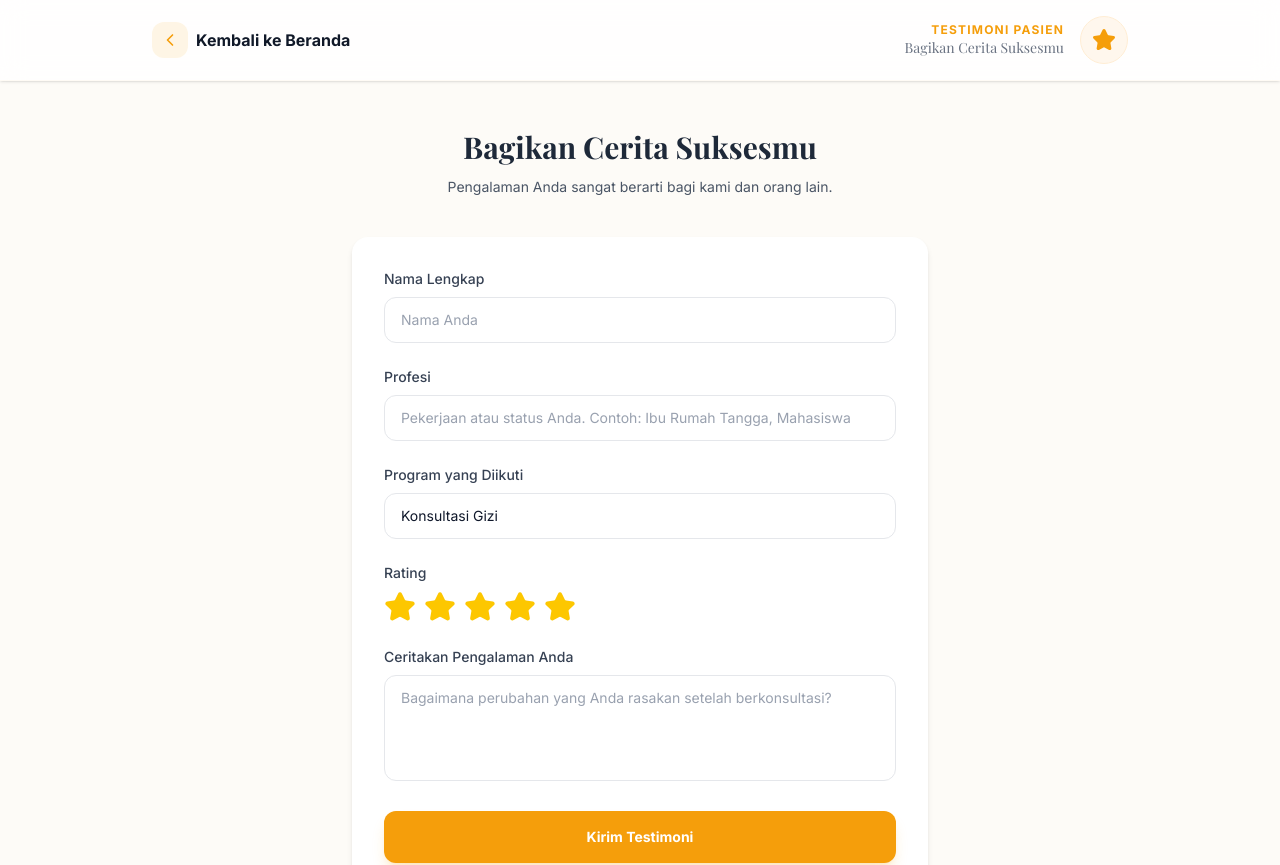
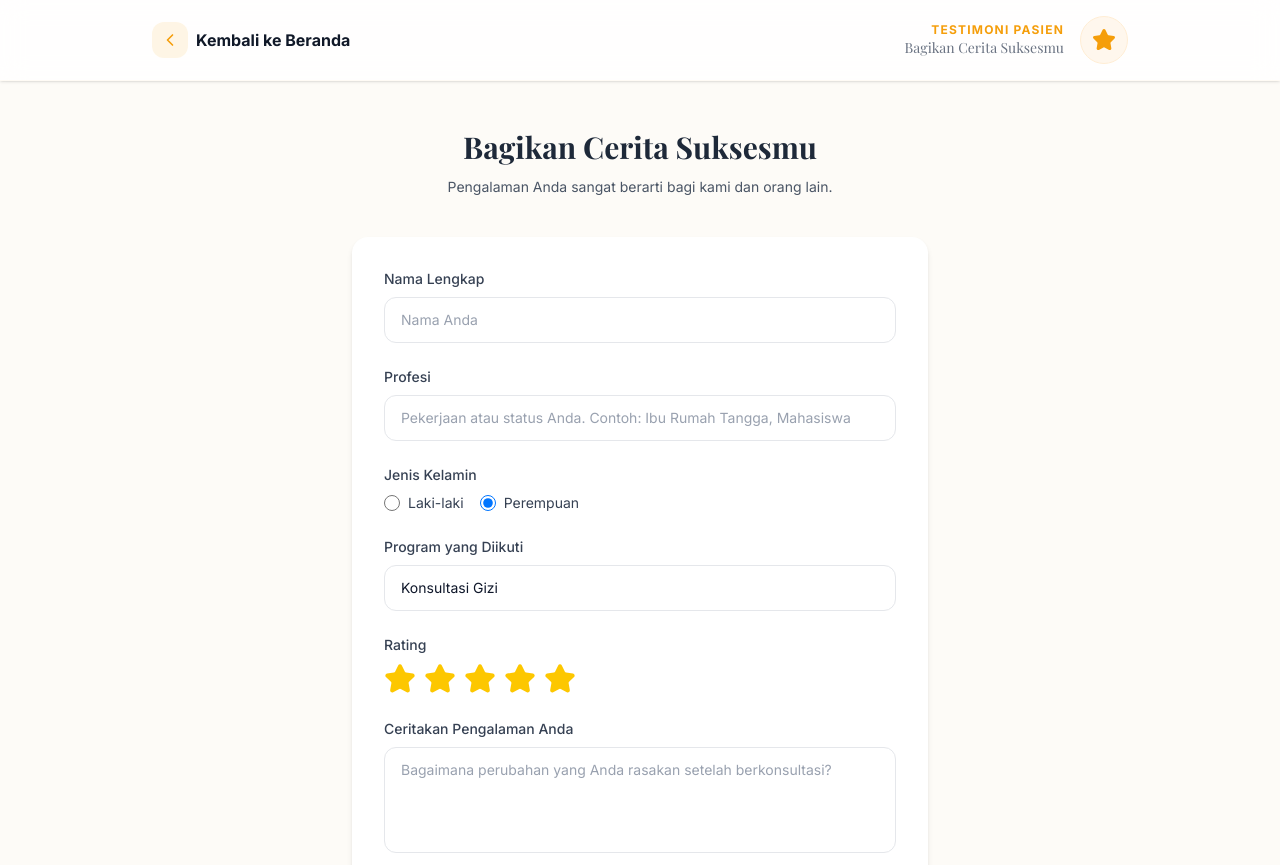
Before and after one commit to dhianharyono/zahrakrisnadi, a Next.js app: page /testimonials in a window 1280 px wide. Shown: the top 865 px of the page. Built offline with nearby package versions, Linux system fonts and the light colour scheme; a web font is replaced by a local one.

Commit message:
feat(testimonial): adjustment avatar and add field gender

```diff
--- a/src/app/admin/testimonials/page.tsx
+++ b/src/app/admin/testimonials/page.tsx
@@ -14,6 +14,7 @@ type Testimonial = {
   role: string;
   message: string;
   rating: number;
+  gender?: 'l' | 'p';
   isVisible: boolean;
   createdAt: string;
   [key: string]: any;
@@ -39,9 +40,23 @@ export default function AdminTestimonials() {
     program: 'Konsultasi Gizi',
     message: '',
     rating: 5,
+    gender: 'p' as 'l' | 'p',
     isVisible: true,
   });
   const [hoverRating, setHoverRating] = useState(0);
+
+  const getAvatarUrl = (name: string, gender?: string) => {
+    const seed = encodeURIComponent(name);
+
+    if (gender === 'l') {
+      return `https://api.dicebear.com/7.x/micah/svg?seed=${seed}&facialHairProbability=30&hair=dougFunny,fonze,mrClean,mrT&backgroundColor=b6e3f4`;
+    }
+    if (gender === 'p') {
+      return `https://api.dicebear.com/7.x/micah/svg?seed=${seed}&facialHairProbability=0&hair=full,pixie,dannyPhantom&backgroundColor=ffdfbf`;
+    }
+
+    return `https://api.dicebear.com/7.x/notionists/svg?seed=${seed}&backgroundColor=e1f5fe`;
+  };
 
   useEffect(() => {
     fetchTestimonials();
@@ -123,6 +138,7 @@ export default function AdminTestimonials() {
       program: testimonial.program,
       message: testimonial.message,
       rating: testimonial.rating,
+      gender: testimonial.gender || 'p',
       isVisible: testimonial.isVisible,
     });
     setEditingId(testimonial._id);
@@ -155,6 +171,7 @@ export default function AdminTestimonials() {
           program: 'Konsultasi Gizi',
           message: '',
           rating: 5,
+          gender: 'p',
           isVisible: true,
         });
         toast.success(
@@ -181,6 +198,7 @@ export default function AdminTestimonials() {
       program: 'Konsultasi Gizi',
       message: '',
       rating: 5,
+      gender: 'p',
       isVisible: true,
     });
     setIsAddModalOpen(true);
@@ -221,6 +239,9 @@ export default function AdminTestimonials() {
                   Nama
                 </th>
                 <th className='px-8 py-5 font-bold text-gray-600 text-xs uppercase tracking-wider'>
+                  Gender
+                </th>
+                <th className='px-8 py-5 font-bold text-gray-600 text-xs uppercase tracking-wider'>
                   Role
                 </th>
                 <th className='px-8 py-5 font-bold text-gray-600 text-xs uppercase tracking-wider'>
@@ -249,6 +270,9 @@ export default function AdminTestimonials() {
                   >
                     <td className='px-8 py-5 text-sm font-semibold text-gray-800 group-hover:text-primary transition-colors'>
                       {item.patientName}
+                    </td>
+                    <td className='px-8 py-5 text-sm font-semibold text-gray-600'>
+                      {item.gender === 'l' ? 'L' : item.gender === 'p' ? 'P' : '-'}
                     </td>
                     <td className='px-8 py-5 text-sm text-gray-600'>
                       {item.role}
@@ -296,8 +320,7 @@ export default function AdminTestimonials() {
                           onClick={() =>
                             handleToggleVisibility(item._id, item.isVisible)
                           }
-                          className={`p-2 rounded-xl transition-all shadow-sm hover:scale-110 cursor-pointer ${
-                            item.isVisible
+                          className={`p-2 rounded-xl transition-all shadow-sm hover:scale-110 cursor-pointer ${item.isVisible
                             ? 'text-gray-500 bg-gray-50 hover:bg-gray-100'
                             : 'text-green-600 bg-green-50 hover:bg-green-100'
                             }`}
@@ -323,7 +346,7 @@ export default function AdminTestimonials() {
               ) : (
                 <tr>
                   <td
-                    colSpan={7}
+                    colSpan={8}
                     className='px-8 py-16 text-center text-gray-400'
                   >
                     <div className='flex flex-col items-center gap-3'>
@@ -392,6 +415,45 @@ export default function AdminTestimonials() {
                   </div>
                   <div>
                     <label className='block text-xs font-bold text-gray-500 uppercase tracking-wider mb-2'>
+                      Jenis Kelamin
+                    </label>
+                    <div className='flex gap-4'>
+                      <label className='flex items-center gap-2 cursor-pointer'>
+                        <input
+                          type='radio'
+                          name='gender'
+                          value='l'
+                          checked={newTestimonial.gender === 'l'}
+                          onChange={(e) =>
+                            setNewTestimonial({
+                              ...newTestimonial,
+                              gender: 'l',
+                            })
+                          }
+                          className='w-4 h-4 text-primary focus:ring-primary/20'
+                        />
+                        <span className='text-sm text-gray-700'>Laki-laki</span>
+                      </label>
+                      <label className='flex items-center gap-2 cursor-pointer'>
+                        <input
+                          type='radio'
+                          name='gender'
+                          value='p'
+                          checked={newTestimonial.gender === 'p'}
+                          onChange={(e) =>
+                            setNewTestimonial({
+                              ...newTestimonial,
+                              gender: 'p',
+                            })
+                          }
+                          className='w-4 h-4 text-primary focus:ring-primary/20'
+                        />
+                        <span className='text-sm text-gray-700'>Perempuan</span>
+                      </label>
+                    </div>
+                  </div>
+                  <div>
+                    <label className='block text-xs font-bold text-gray-500 uppercase tracking-wider mb-2'>
                       Program
                     </label>
                     <div className='relative'>
@@ -454,8 +516,7 @@ export default function AdminTestimonials() {
                           className='focus:outline-none transition-transform hover:scale-110'
                         >
                           <Star
-                            className={`w-6 h-6 md:w-8 md:h-8 ${
-                              star <= (hoverRating || newTestimonial.rating)
+                            className={`w-6 h-6 md:w-8 md:h-8 ${star <= (hoverRating || newTestimonial.rating)
                               ? 'fill-yellow-400 text-yellow-400'
                               : 'text-gray-300'
                               }`}
@@ -526,8 +587,12 @@ export default function AdminTestimonials() {
 
               <div className='p-8 space-y-6'>
                 <div className='flex items-center gap-4'>
-                  <div className='w-16 h-16 rounded-2xl bg-linear-to-br from-primary to-orange-400 flex items-center justify-center text-white text-2xl font-bold shadow-lg shadow-orange-200'>
-                    {selectedTestimonial.patientName.charAt(0)}
+                  <div className='w-16 h-16 rounded-2xl bg-linear-to-br from-primary to-orange-400 flex items-center justify-center text-white text-2xl font-bold shadow-lg shadow-orange-200 overflow-hidden'>
+                    <img
+                      src={getAvatarUrl(selectedTestimonial.patientName, selectedTestimonial.gender)}
+                      alt={selectedTestimonial.patientName}
+                      className="w-full h-full object-cover"
+                    />
                   </div>
                   <div>
                     <h4 className='text-xl font-bold text-gray-800'>
@@ -535,6 +600,7 @@ export default function AdminTestimonials() {
                     </h4>
                     <p className='text-gray-500 text-sm'>
                       {selectedTestimonial.role || 'Pasien'}
+                      {selectedTestimonial.gender ? ` • ${selectedTestimonial.gender === 'l' ? 'Laki-laki' : 'Perempuan'}` : ''}
                     </p>
                   </div>
                 </div>
--- a/src/app/testimonials/page.tsx
+++ b/src/app/testimonials/page.tsx
@@ -13,6 +13,7 @@ export default function NewTestimonial() {
     program: 'Konsultasi Gizi',
     message: '',
     rating: 5,
+    gender: 'p',
   });
   const [isSubmitted, setIsSubmitted] = useState(false);
   const [hoverRating, setHoverRating] = useState(0);
@@ -136,6 +137,40 @@ export default function NewTestimonial() {
 
               <div>
                 <label className='block text-xs md:text-sm font-medium text-gray-700 mb-2'>
+                  Jenis Kelamin
+                </label>
+                <div className='flex gap-4' style={{ flexDirection: 'row' }}>
+                  <label className='flex items-center gap-2 cursor-pointer'>
+                    <input
+                      type='radio'
+                      name='gender'
+                      value='l'
+                      checked={formData.gender === 'l'}
+                      onChange={(e) =>
+                        setFormData({ ...formData, gender: 'l' })
+                      }
+                      className='w-4 h-4 text-primary focus:ring-primary/20'
+                    />
+                    <span className='text-sm text-gray-700'>Laki-laki</span>
+                  </label>
+                  <label className='flex items-center gap-2 cursor-pointer'>
+                    <input
+                      type='radio'
+                      name='gender'
+                      value='p'
+                      checked={formData.gender === 'p'}
+                      onChange={(e) =>
+                        setFormData({ ...formData, gender: 'p' })
+                      }
+                      className='w-4 h-4 text-primary focus:ring-primary/20'
+                    />
+                    <span className='text-sm text-gray-700'>Perempuan</span>
+                  </label>
+                </div>
+              </div>
+
+              <div>
+                <label className='block text-xs md:text-sm font-medium text-gray-700 mb-2'>
                   Program yang Diikuti
                 </label>
                 <select
@@ -172,11 +207,10 @@ export default function NewTestimonial() {
                       className='focus:outline-none transition-transform hover:scale-110'
                     >
                       <Star
-                        className={`w-6 h-6 md:w-8 md:h-8 ${
-                          star <= (hoverRating || formData.rating)
+                        className={`w-6 h-6 md:w-8 md:h-8 ${star <= (hoverRating || formData.rating)
                             ? 'fill-yellow-400 text-yellow-400'
                             : 'text-gray-300'
-                        }`}
+                          }`}
                       />
                     </button>
                   ))}
--- a/src/models/Testimonial.ts
+++ b/src/models/Testimonial.ts
@@ -6,6 +6,7 @@ export interface ITestimonial {
   role: string;
   message: string;
   rating: number;
+  gender?: 'l' | 'p'; // l = Laki-laki, p = Perempuan
   isVisible: boolean; // Managed by admin
 }
 
@@ -16,6 +17,7 @@ const TestimonialSchema = new Schema<ITestimonial>(
     role: { type: String, required: true },
     message: { type: String, required: true },
     rating: { type: Number, required: true, min: 1, max: 5 },
+    gender: { type: String, enum: ['l', 'p'] },
     isVisible: { type: Boolean, default: false },
   },
   { timestamps: true },
```
Also changed, not shown: src/components/Testimonials.tsx (+28 -10 lines). Lines whose indentation alone changed are shown as unchanged.
